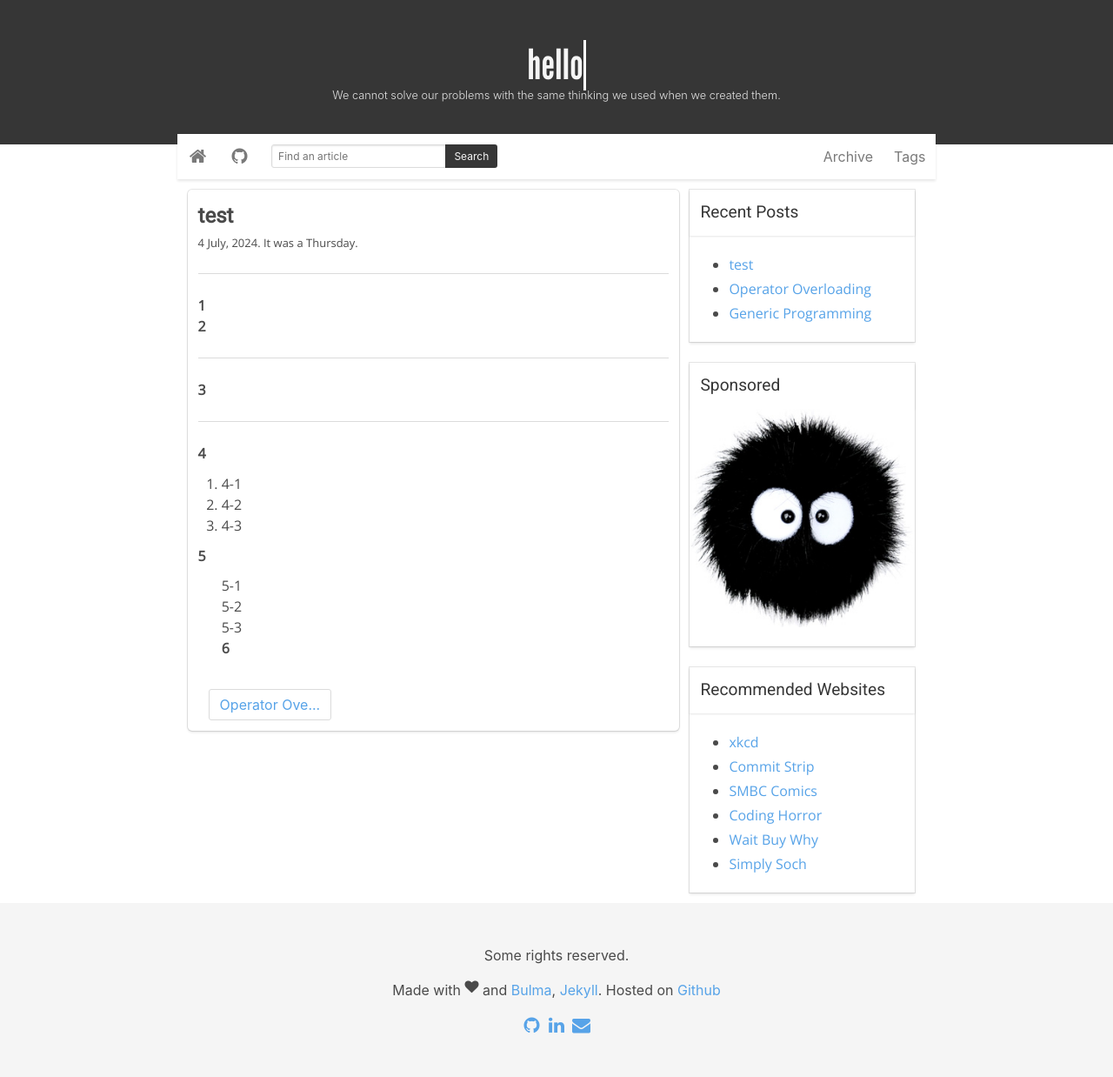
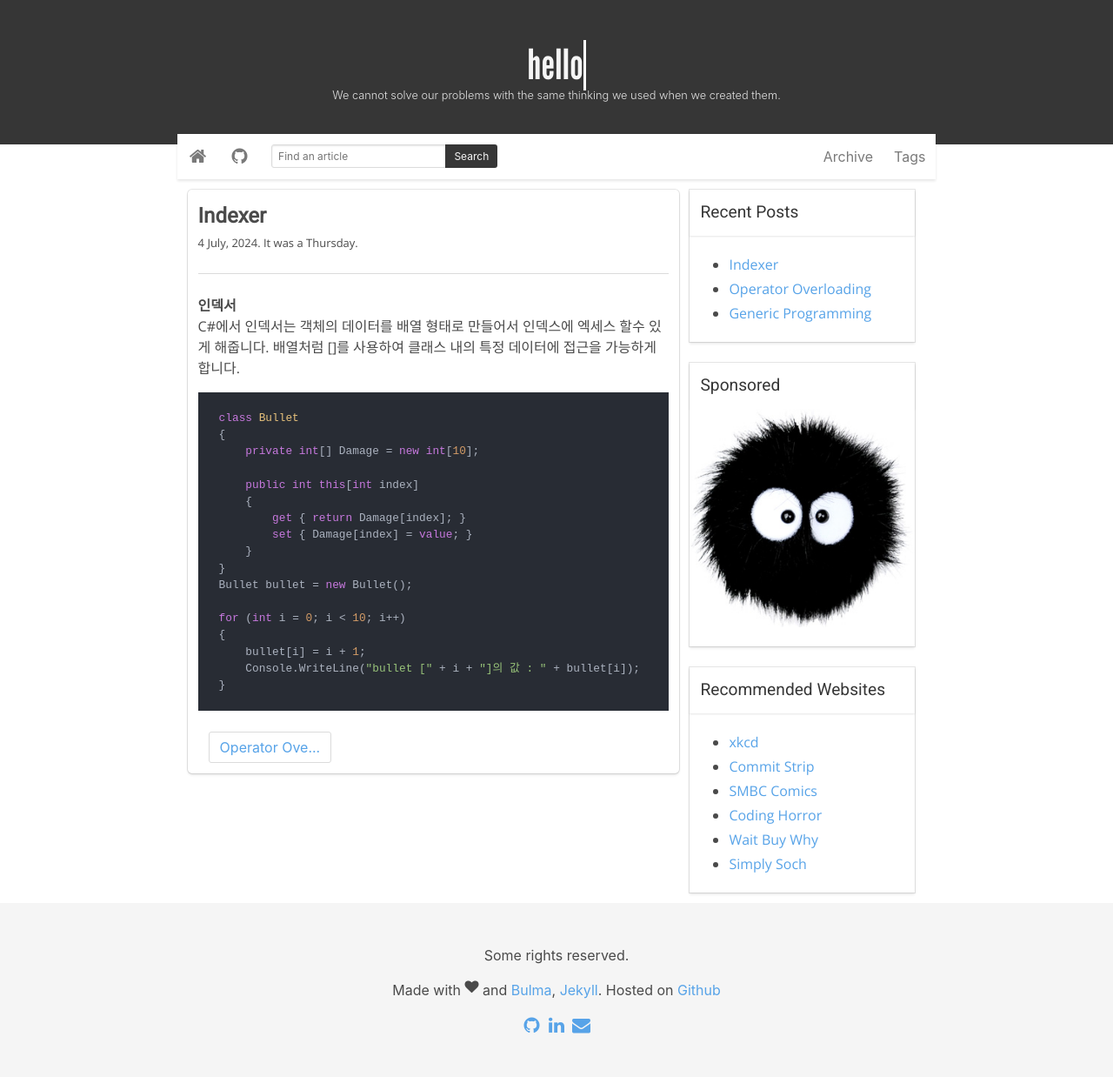
Before and after one commit to ptt0313/ptt0313.github.io, a Jekyll site: the page built from _posts/2024-07-04-Class12th-Indexer.markdown, in a window 1280 px wide. Shown: the whole page at 87% size. Built offline with Jekyll 4.4.1, drawn with Linux system fonts in a browser that asks for light colours; comment, search, counter and statistics services are not loaded.

Commit message:
Create Indexer

```diff
--- a/_posts/2024-07-04-Class10th-Collection-Dictionary.markdown
+++ b/_posts/2024-07-04-Class10th-Collection-Dictionary.markdown
@@ -19,6 +19,8 @@ c#에서 Dictionary는 Key와 Value값을 저장하는 데 사용되는 제네
 1. 동일한 유형의 요소만 저장할 수 있습니다.
 1. 크기는 Dictionary가 보유할 수 있는 요소의 수입니다.
 
+---
+
 | 프로퍼티 | 설명 |
 |----|---|
 | Comparer | 키가 같은지 확인하는데 사용됩니다. |
--- a/_posts/2024-07-04-Class12th-Indexer.markdown
+++ b/_posts/2024-07-04-Class12th-Indexer.markdown
@@ -1,24 +1,30 @@
 ---
 layout: post
-title: test
-tags: [test]
+title: Indexer
+tags: [c# grammar]
 ---
 
-# 1
+# 인덱서
 
-## 2
----
+C#에서 인덱서는 객체의 데이터를 배열 형태로 만들어서 인덱스에 엑세스 할수 있게 해줍니다.
+배열처럼 []를 사용하여 클래스 내의 특정 데이터에 접근을 가능하게 합니다.
 
-### 3
----
+~~~c#
+class Bullet
+{
+    private int[] Damage = new int[10];
 
-#### 4
-1. 4-1
-2. 4-2
-3. 4-3
+    public int this[int index]
+    {
+        get { return Damage[index]; }
+        set { Damage[index] = value; }
+    }
+}
+Bullet bullet = new Bullet();
 
-##### 5
-+ 5-1
-* 5-2
-- 5-3
-###### 6
+for (int i = 0; i < 10; i++)
+{
+    bullet[i] = i + 1;
+    Console.WriteLine("bullet [" + i + "]의 값 : " + bullet[i]);
+}
+~~~
```
